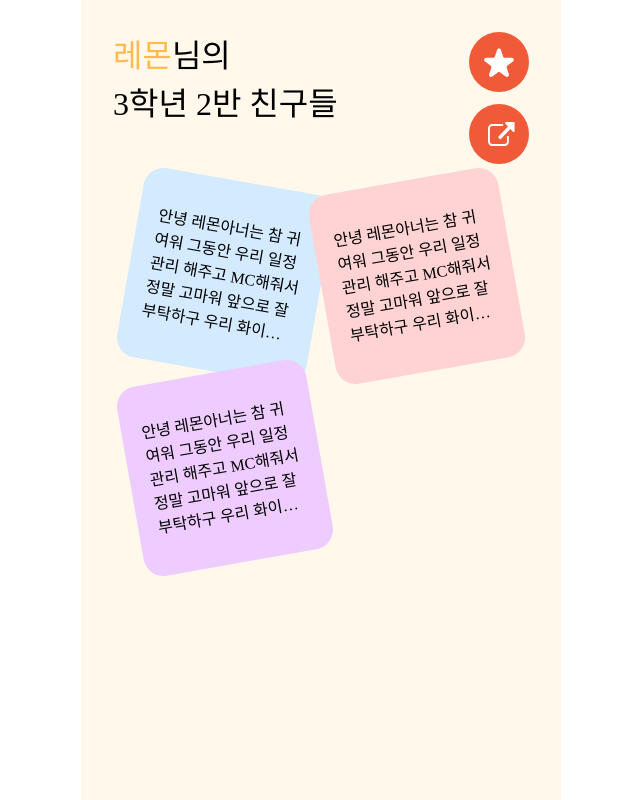
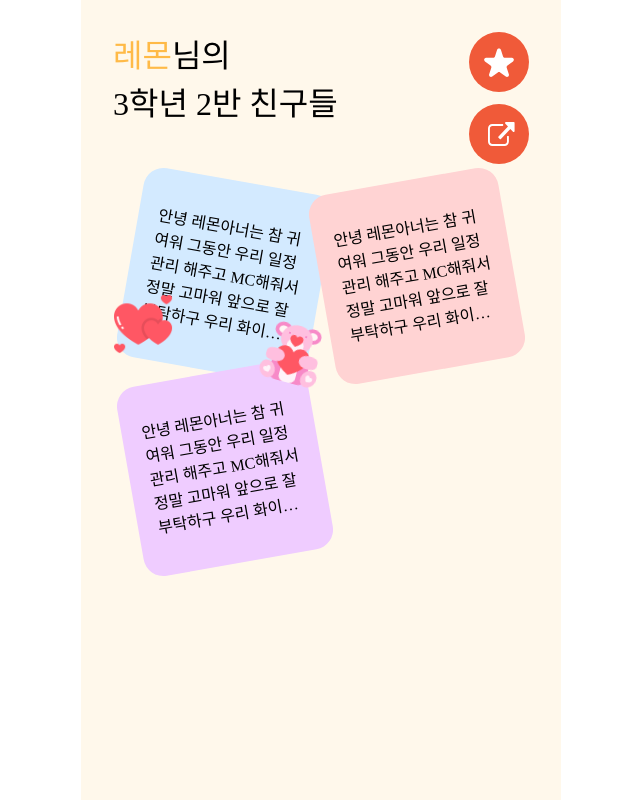
Before and after one commit to memory-makers/rolling-paper, a React (Vite) app: page /rollingpaper in a window 1280 px wide. Shown: the whole page, without its empty margins (319-959 px from the left). Built offline with nearby package versions, Linux system fonts and the light colour scheme; a web font is replaced by a local one.

Commit message:
#16 feat: 모달 수정
모달 portal으로 생성 후, body의 자식으로 만들어서 css 문제 해결

```diff
--- a/src/components/rollingpaper/Buttons.tsx
+++ b/src/components/rollingpaper/Buttons.tsx
@@ -4,12 +4,10 @@ import { ReactComponent as StickerIcon } from '@/assets/sticker-icn.svg'
 import { ReactComponent as ShareIcon } from '@/assets/share-icn.svg'
 
 interface ButtonsProps {
-  isCardDetailVisible: boolean
-  isModifyMode: boolean
+  handleModifyMode: () => void
 }
 
-const Buttons = ({}: ButtonsProps) => {
-  const handleModifyMode = () => {}
+const Buttons = ({ handleModifyMode }: ButtonsProps) => {
   const handleShare = () => {}
   return (
     <div className="header_buttons">
--- a/src/components/rollingpaper/Content.tsx
+++ b/src/components/rollingpaper/Content.tsx
@@ -6,9 +6,10 @@ import styles from './rollingpaper.module.scss'
 interface ContentProps {
   handleClickCard: (index: number) => void
   cards: CardType[]
+  children: React.ReactNode
 }
 
-const Content = ({ cards, handleClickCard }: ContentProps) => {
+const Content = ({ cards, handleClickCard, children }: ContentProps) => {
   return (
     <div className={styles.content}>
       {cards.map((card, index) => {
@@ -22,6 +23,7 @@ const Content = ({ cards, handleClickCard }: ContentProps) => {
           />
         )
       })}
+      {children}
     </div>
   )
 }
--- a/src/components/rollingpaper/StickerModal.tsx
+++ b/src/components/rollingpaper/StickerModal.tsx
@@ -5,7 +5,9 @@ import { ReactComponent as OpenedModal } from '@/assets/opened-modal.svg'
 import { ReactComponent as ClosedModal } from '@/assets/closed-modal.svg'
 import classNames from 'classnames'
 import Sticker from './Sticker'
+import Layout from '../layout/Layout'
 
+import { createPortal } from 'react-dom'
 interface StickerModalProps {
   handleCreateNewSticker: (type: StickerShape) => void
 }
@@ -13,7 +15,8 @@ interface StickerModalProps {
 const StickerModal = ({ handleCreateNewSticker }: StickerModalProps) => {
   const [isClosed, setIsClosed] = useState(false)
   const handleClose = useCallback(() => setIsClosed(!isClosed), [isClosed])
-  return (
+  const modalRoot = document.querySelector('.layout') as HTMLDivElement
+  return createPortal(
     <div className={classNames(styles['sticker-modal'], isClosed && styles['isClosed'])}>
       {isClosed ? <ClosedModal onClick={handleClose} /> : <OpenedModal onClick={handleClose} />}
       <div className={styles['sticker-modal-content']}>
@@ -28,7 +31,8 @@ const StickerModal = ({ handleCreateNewSticker }: StickerModalProps) => {
           )
         })}
       </div>
-    </div>
+    </div>,
+    modalRoot
   )
 }
 
--- a/src/components/rollingpaper/StickerModifyContent.tsx
+++ b/src/components/rollingpaper/StickerModifyContent.tsx
@@ -1,11 +1,7 @@
-import CardType from '@/utils/rollingPaper/Card.type'
-import cardDummy from '@/utils/rollingPaper/cardDummy'
+import React from 'react'
 import StickerType, { StickerShape } from '@/utils/rollingPaper/Sticker.type'
-import React from 'react'
-import Card from './Card'
 import RndSticker from './RndSticker'
 import styles from './rollingpaper.module.scss'
-import Sticker from './Sticker'
 import StickerModal from './StickerModal'
 interface ContentProps {
   newStickers: StickerType[]
--- a/src/components/rollingpaper/rollingpaper.module.scss
+++ b/src/components/rollingpaper/rollingpaper.module.scss
@@ -1,10 +1,14 @@
 @use '@/styles/colors.scss' as colors;
 @use '@/styles/core/_typography.scss' as txt;
 .content {
+  position: relative;
   display: grid;
   grid-template-columns: repeat(2, 1fr);
+  grid-auto-flow: row dense;
+  align-content: start;
   margin: 0 auto;
   padding: 16px;
+  height: 100%;
 }
 
 .card {
@@ -91,3 +95,80 @@
   top: 100px;
   right: 20px;
 }
+
+
+.sticker{
+  cursor: pointer;
+  background-position: center center;
+  background-repeat: no-repeat;
+  background-size: contain;
+  &.isFloating{
+    position: absolute;
+  }
+  &.rnd{
+    position: absolute;
+  }
+
+}
+.border{
+  position: absolute;
+  top:-10px;
+  left: -10px;
+}
+.delete-icn{
+  width: 20px;
+  height: 20px;
+  z-index: 10;
+  position: absolute;
+  top: -30px;
+  right: -30px;
+}
+.rotate-icn{
+  width: 20px;
+  height: 20px;
+  z-index: 10;
+  position: absolute;
+  bottom: -30px;
+  right: -30px;
+}
+
+.sticker-modal{
+  position: absolute;
+  z-index: 999;
+  bottom: 0px;
+  width: 100%;
+  display: flex;
+  flex-direction: column;
+  align-items: center;
+  transition: all 0.3s ease-out;
+  &.isClosed{
+    bottom: -400px;
+    & div{
+      opacity: 0;
+      padding: 0;
+    }
+  }
+}
+.sticker-modal-content{
+  transition: all 0.3s ease-out;
+  opacity: 1;
+  display: grid;
+  width: 100%;
+  height: 400px;
+  background: rgba(0, 0, 0, 0.8);
+  grid-template-columns: repeat(3, 1fr);
+  padding: 30px;
+  align-items: center;
+  justify-items: center;
+}
+
+.sticker-content{
+  width: 100%;
+  height: 100%;
+  z-index: 100;
+  position: absolute;
+}
+.sticker-container{
+  width: 100%;
+
+}
--- a/src/pages/RollingPaper.tsx
+++ b/src/pages/RollingPaper.tsx
@@ -2,7 +2,13 @@ import Header from '@/components/layout/Header'
 import Buttons from '@/components/rollingpaper/Buttons'
 import CardModal from '@/components/rollingpaper/CardModal'
 import Content from '@/components/rollingpaper/Content'
+import ModifyModeButtons from '@/components/rollingpaper/ModifyModeButtons'
+import StickerContent from '@/components/rollingpaper/StickerContent'
+import StickerModifyContent from '@/components/rollingpaper/StickerModifyContent'
+import CardType from '@/utils/rollingPaper/Card.type'
 import cardDummy from '@/utils/rollingPaper/cardDummy'
+import StickerType from '@/utils/rollingPaper/Sticker.type'
+import stickerDummy from '@/utils/rollingPaper/stickerDummy'
 import React, { useCallback, useState } from 'react'
 import { useParams } from 'react-router-dom'
 
@@ -11,15 +17,19 @@ const RollingPaper = () => {
   const [isCardDetailVisible, setIsCardDetailVisible] = useState(false)
   const [isModifyMode, setIsModifyMode] = useState(false)
   const [cardIndex, setCardIndex] = useState<number>(0)
-  const [cards, setCards] = useState(Object.values(cardDummy))
+  const [cards, setCards] = useState<CardType[]>(Object.values(cardDummy))
+  const [stickers, setStickers] = useState<StickerType[]>(stickerDummy)
+  const [newStickers, setNewStickers] = useState<StickerType[]>([...stickers])
   const rollingpaperName = '3학년 2반 친구들'
 
   const handleClickCard = useCallback(
     (id: number) => {
-      setIsCardDetailVisible(true)
-      setCardIndex(id)
+      if (!isModifyMode) {
+        setIsCardDetailVisible(true)
+        setCardIndex(id)
+      }
     },
-    [cards]
+    [cards, isModifyMode]
   )
   const handlePrev = useCallback(() => {
     if (0 === cardIndex) {
@@ -37,12 +47,35 @@ const RollingPaper = () => {
     }
   }, [cardIndex, cards])
 
+  const handleModifyDone = useCallback(() => {
+    setStickers([...newStickers])
+    setIsModifyMode(false)
+  }, [])
+
+  const handleModifyMode = useCallback(() => {
+    setIsModifyMode(!isModifyMode)
+  }, [isModifyMode])
+
   return (
     <>
       <Header text={rollingpaperName} type="title-button">
-        <Buttons isModifyMode={isModifyMode} isCardDetailVisible={isCardDetailVisible} />
+        {isModifyMode ? (
+          <ModifyModeButtons
+            handleModifyMode={handleModifyMode}
+            handleModifyDone={handleModifyDone}
+          />
+        ) : (
+          <Buttons handleModifyMode={handleModifyMode} />
+        )}
       </Header>
-      <Content cards={cards} handleClickCard={handleClickCard} />
+      <Content cards={cards} handleClickCard={handleClickCard}>
+        {isModifyMode ? (
+          <StickerModifyContent newStickers={newStickers} setNewStickers={setNewStickers} />
+        ) : (
+          <StickerContent stickers={stickers} />
+        )}
+      </Content>
+
       <CardModal
         card={cards[cardIndex]}
         setIsCardDetailVisible={setIsCardDetailVisible}
--- a/src/styles/components/_buttons.scss
+++ b/src/styles/components/_buttons.scss
@@ -9,4 +9,6 @@
   align-items: center;
   justify-content: center;
   border-radius: 100%;
+  color: #fff;
+  font-size: 24px;
 }
--- a/src/styles/core/_reset.scss
+++ b/src/styles/core/_reset.scss
@@ -22,6 +22,7 @@ html {
 body {
   margin: 0;
   line-height: inherit;
+  overflow: hidden;
 }
 hr {
   height: 0;
```
